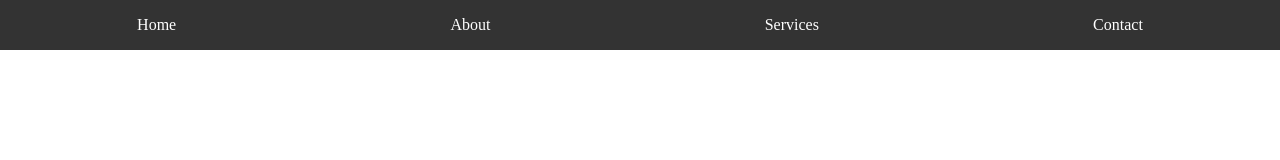
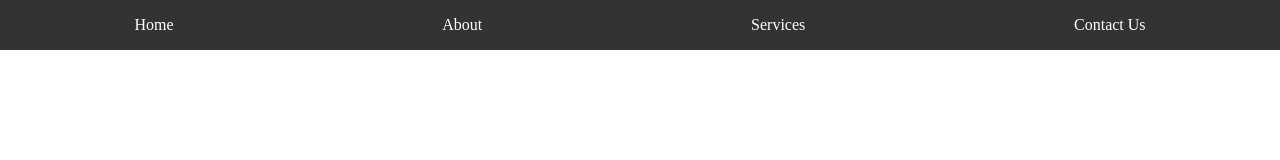
Before and after one commit to ujjwaladube/PRODIGY_WD_01, a plain HTML site: page index.html in a window 1280 px wide. Drawn offline with Linux system fonts and the light colour scheme.

Commit message:
Update index.html

```diff
--- a/index.html
+++ b/index.html
@@ -13,7 +13,7 @@
             <li><a href="#">Home</a></li>
             <li><a href="#">About</a></li>
             <li><a href="#">Services</a></li>
-            <li><a href="#">Contact</a></li>
+            <li><a href="#">Contact Us</a></li>
         </ul>
     </div>
     <div class="content">
```
